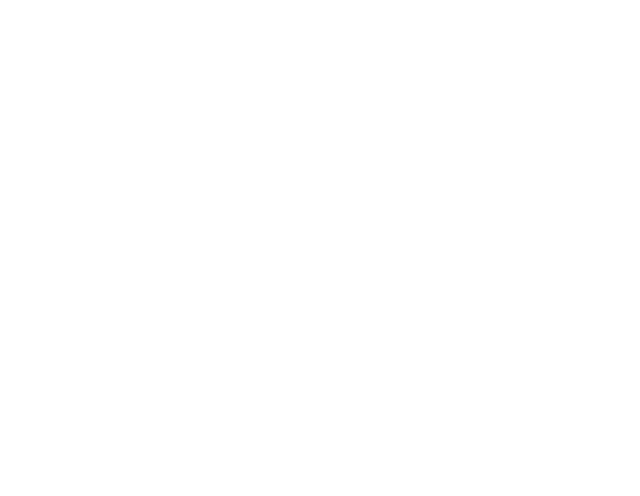
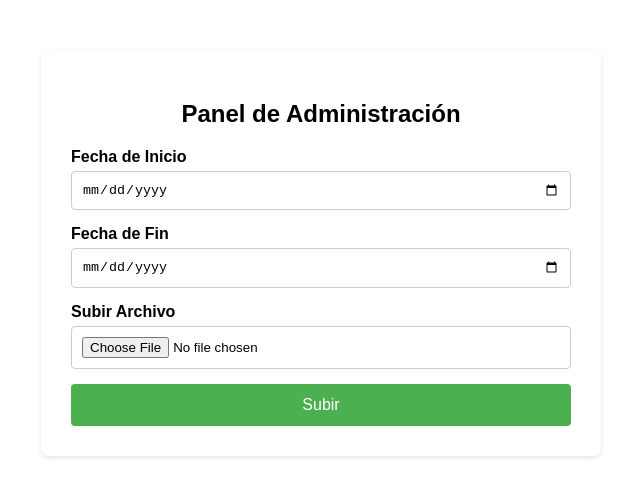
Before and after one commit to Intelligence-Software-Consulting/oxxo-incentivos, a React (Create React App) app: page /admin in a window 1280 px wide. Before the commit this address had no page. Shown: the top 496 px of the page, without its empty margins (319-959 px from the left). Built offline with nearby package versions, Linux system fonts and the light colour scheme.

Commit message:
Add Admin page with file upload and date range functionality

```diff
--- /dev/null
+++ b/src/Admin.css
@@ -0,0 +1,44 @@
+.admin-container {
+    background-color: #fff;
+    border-radius: 8px;
+    padding: 30px;
+    box-shadow: 0 2px 5px rgba(0, 0, 0, 0.1);
+    width: 500px;
+    margin: 50px auto;
+    font-family: Arial, sans-serif;
+  }
+
+  .admin-container h2 {
+    text-align: center;
+    margin-bottom: 20px;
+  }
+
+  .admin-form .form-group {
+    margin-bottom: 15px;
+  }
+
+  .admin-form label {
+    display: block;
+    margin-bottom: 5px;
+  }
+
+  .admin-form input {
+    width: 100%;
+    padding: 10px;
+    border: 1px solid #ccc;
+    border-radius: 4px;
+  }
+
+  .admin-form button {
+    padding: 12px 20px;
+    border: none;
+    border-radius: 4px;
+    background-color: #4CAF50;
+    color: white;
+    cursor: pointer;
+    width: 100%;
+  }
+
+  .admin-form button:hover {
+    background-color: #45a049;
+  }
--- /dev/null
+++ b/src/Admin.js
@@ -0,0 +1,54 @@
+import React, { useState } from 'react';
+import './Admin.css';
+
+function Admin() {
+  const [file, setFile] = useState(null);
+  const [startDate, setStartDate] = useState('');
+  const [endDate, setEndDate] = useState('');
+
+  const handleFileChange = (e) => {
+    setFile(e.target.files[0]);
+  };
+
+  const handleSubmit = (e) => {
+    e.preventDefault();
+    if (file && startDate && endDate) {
+      // Simula subir archivo
+      alert(`Archivo subido: ${file.name}, desde ${startDate} hasta ${endDate}`);
+      // Aquí podrías implementar la lógica para enviar el archivo al servidor
+    } else {
+      alert('Por favor completa todos los campos.');
+    }
+  };
+
+  return (
+    <div className="admin-container">
+      <h2>Panel de Administración</h2>
+      <form className="admin-form" onSubmit={handleSubmit}>
+        <div className="form-group">
+          <label>Fecha de Inicio</label>
+          <input
+            type="date"
+            value={startDate}
+            onChange={(e) => setStartDate(e.target.value)}
+          />
+        </div>
+        <div className="form-group">
+          <label>Fecha de Fin</label>
+          <input
+            type="date"
+            value={endDate}
+            onChange={(e) => setEndDate(e.target.value)}
+          />
+        </div>
+        <div className="form-group">
+          <label>Subir Archivo</label>
+          <input type="file" accept=".xls,.xlsx" onChange={handleFileChange} />
+        </div>
+        <button type="submit">Subir</button>
+      </form>
+    </div>
+  );
+}
+
+export default Admin;
--- a/src/App.js
+++ b/src/App.js
@@ -2,6 +2,7 @@ import React, { useState } from 'react';
 import { BrowserRouter as Router, Routes, Route } from 'react-router-dom';
 import Login from './Login';
 import Results from './Results';
+import Admin from './Admin';
 
 function App() {
   const [username, setUsername] = useState('');
@@ -10,6 +11,7 @@ function App() {
     <Router>
       <Routes>
         <Route path="/results" element={<Results username={username} />} />
+        <Route path="/admin" element={<Admin />} />
         <Route path="/" element={<Login onLogin={setUsername} />} />
       </Routes>
     </Router>
--- a/src/Login.js
+++ b/src/Login.js
@@ -9,8 +9,13 @@ function Login({ onLogin }) {
 
   const handleSubmit = (e) => {
     e.preventDefault();
-    onLogin(username);
-    navigate('/results'); // Redirigir a la página de resultados
+    // Usuario y contraseña de administrador
+    if (username === 'admin' && password === 'admin123') {
+      navigate('/admin'); // Redirigir a la página de administración
+    } else {
+      onLogin(username);
+      navigate('/results'); // Redirigir a la página de resultados
+    }
   };
 
   return (
@@ -35,7 +40,7 @@ function Login({ onLogin }) {
             placeholder="Password"
           />
         </div>
-        <button type="submit">Ver incentivos</button>
+        <button type="submit">Ingresar</button>
       </form>
     </div>
   );
```
